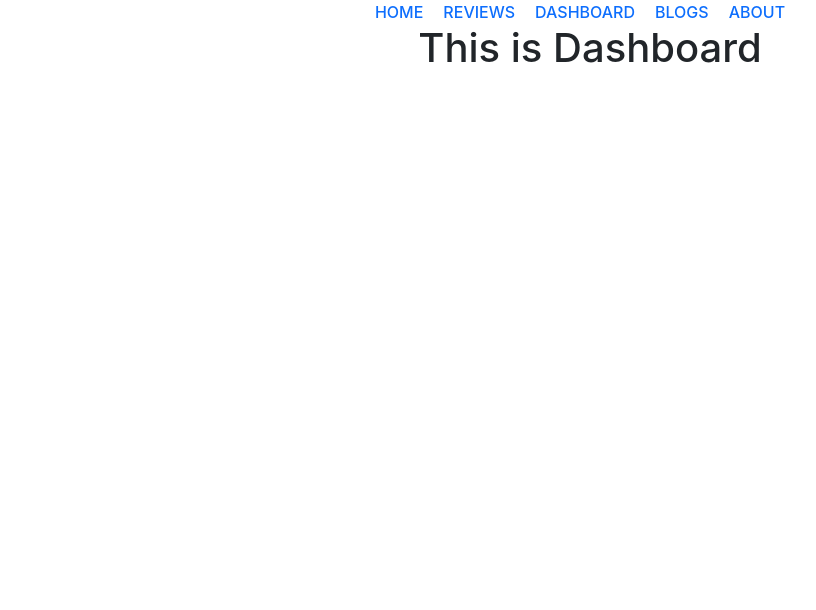
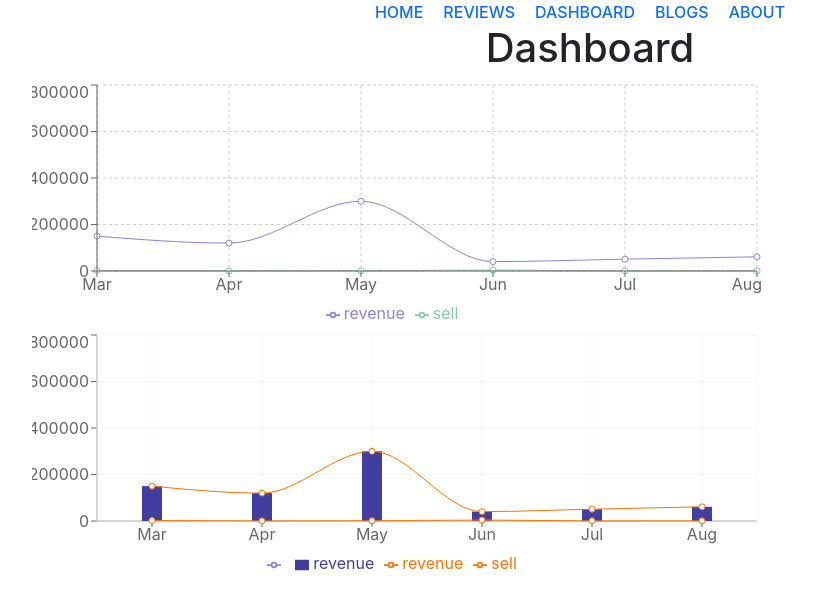
Before and after one commit to Junaith1994/react-laptop-reviews, a React (Create React App) app: page /dashboard in a window 1280 px wide. Shown: the top 610 px of the page, without its empty margins (50-866 px from the left). Built offline with nearby package versions, Linux system fonts and the light colour scheme.

Commit message:
Added LineChart and ComposedChart in Dashboard

```diff
--- /dev/null
+++ b/public/data.json
@@ -0,0 +1,44 @@
+[
+    {
+        "id": 1,
+        "month": "Mar",
+        "investment": 100000,
+        "sell": 2000,
+        "revenue": 150000
+    },
+    {
+        "id": 2,
+        "month": "Apr",
+        "investment": 200000,
+        "sell": 423,
+        "revenue": 120000
+    },
+    {
+        "id": 3,
+        "month": "May",
+        "investment": 500000,
+        "sell": 1000,
+        "revenue": 300000
+    },
+    {
+        "id": 4,
+        "month": "Jun",
+        "investment": 500000,
+        "sell": 4000,
+        "revenue": 40405
+    },
+    {
+        "id": 5,
+        "month": "Jul",
+        "investment": 600000,
+        "sell": 601,
+        "revenue": 50900
+    },
+    {
+        "id": 6,
+        "month": "Aug",
+        "investment": 700000,
+        "sell": 670,
+        "revenue": 61000
+    }
+]
--- a/src/components/Dashboard/Dashboard.js
+++ b/src/components/Dashboard/Dashboard.js
@@ -1,9 +1,37 @@
-import React from 'react';
+import React, { useEffect, useState } from 'react';
+import { Area, Bar, CartesianGrid, ComposedChart, Legend, Line, LineChart, Tooltip, XAxis, YAxis } from 'recharts';
 
 const Dashboard = () => {
+    const [data, setData] = useState([]);
+    useEffect(() => {
+        fetch('data.json')
+            .then(res => res.json())
+            .then(data => setData(data))
+    }, [])
+
     return (
-        <div>
-            <h1>This is Dashboard</h1>
+        <div className='container'>
+            <h1>Dashboard</h1>
+            <LineChart width={730} height={250} data={data}>
+                <CartesianGrid strokeDasharray="3 3"></CartesianGrid>
+                <Line type='monotone' dataKey='revenue' stroke='#8884d8'></Line>
+                <Line type='monotone' dataKey='sell' stroke='#82ca9d'></Line>
+                <XAxis dataKey='month'></XAxis>
+                <YAxis dataKey='investment'></YAxis>
+                <Tooltip></Tooltip>
+                <Legend></Legend>
+            </LineChart>
+            <ComposedChart width={730} height={250} data={data}>
+                <XAxis dataKey="month"></XAxis>
+                <YAxis dataKey='investment'></YAxis>
+                <Tooltip></Tooltip>
+                <Legend></Legend>
+                <CartesianGrid stroke="#f5f5f5"></CartesianGrid>
+                <Area type="monotone" fill="#8884d8" stroke="#8884d8"></Area>
+                <Bar dataKey="revenue" barSize={20} fill="#413ea0"></Bar>
+                <Line type="monotone" dataKey="revenue" stroke="#ff7300"></Line>
+                <Line type="monotone" dataKey="sell" stroke="#ff7300"></Line>
+            </ComposedChart>
         </div>
     );
 };
```
